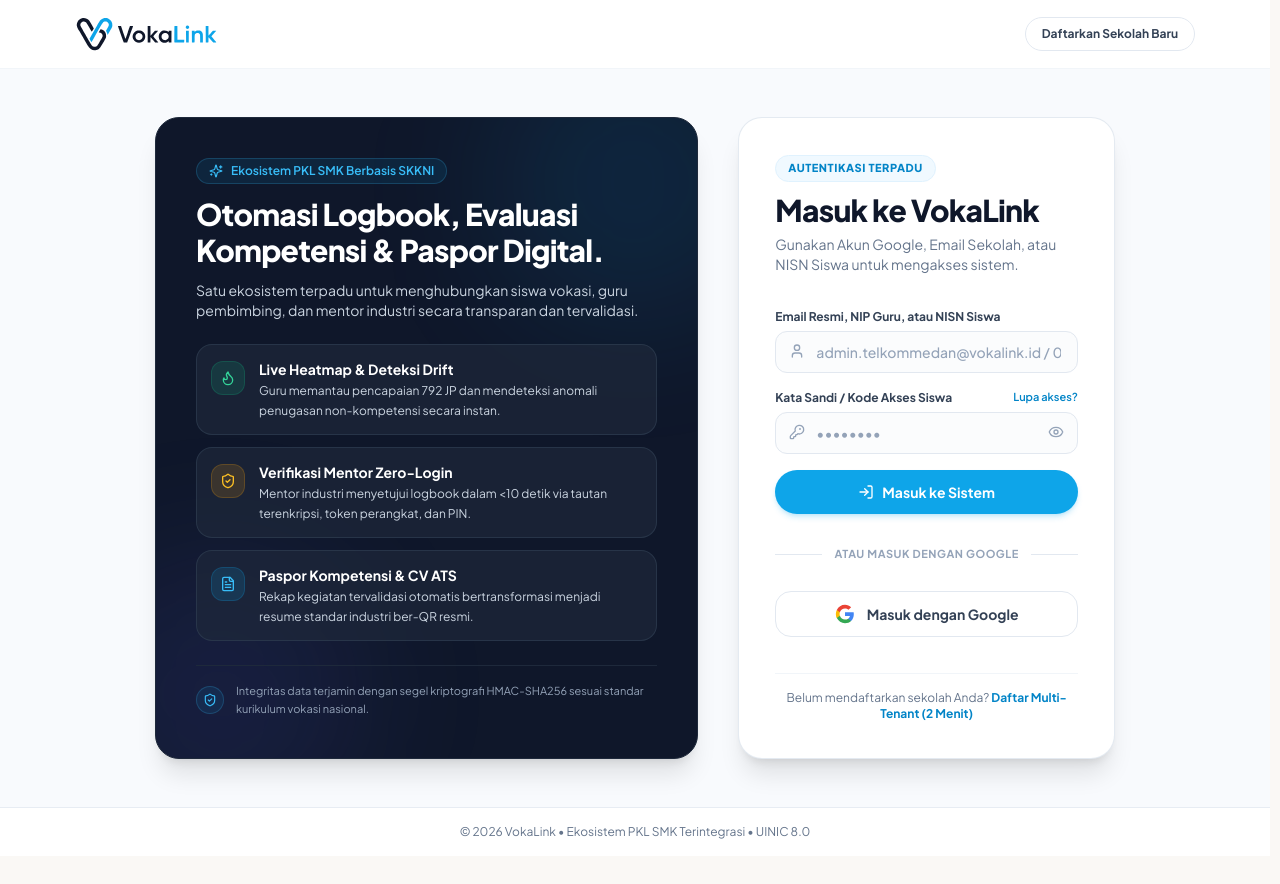
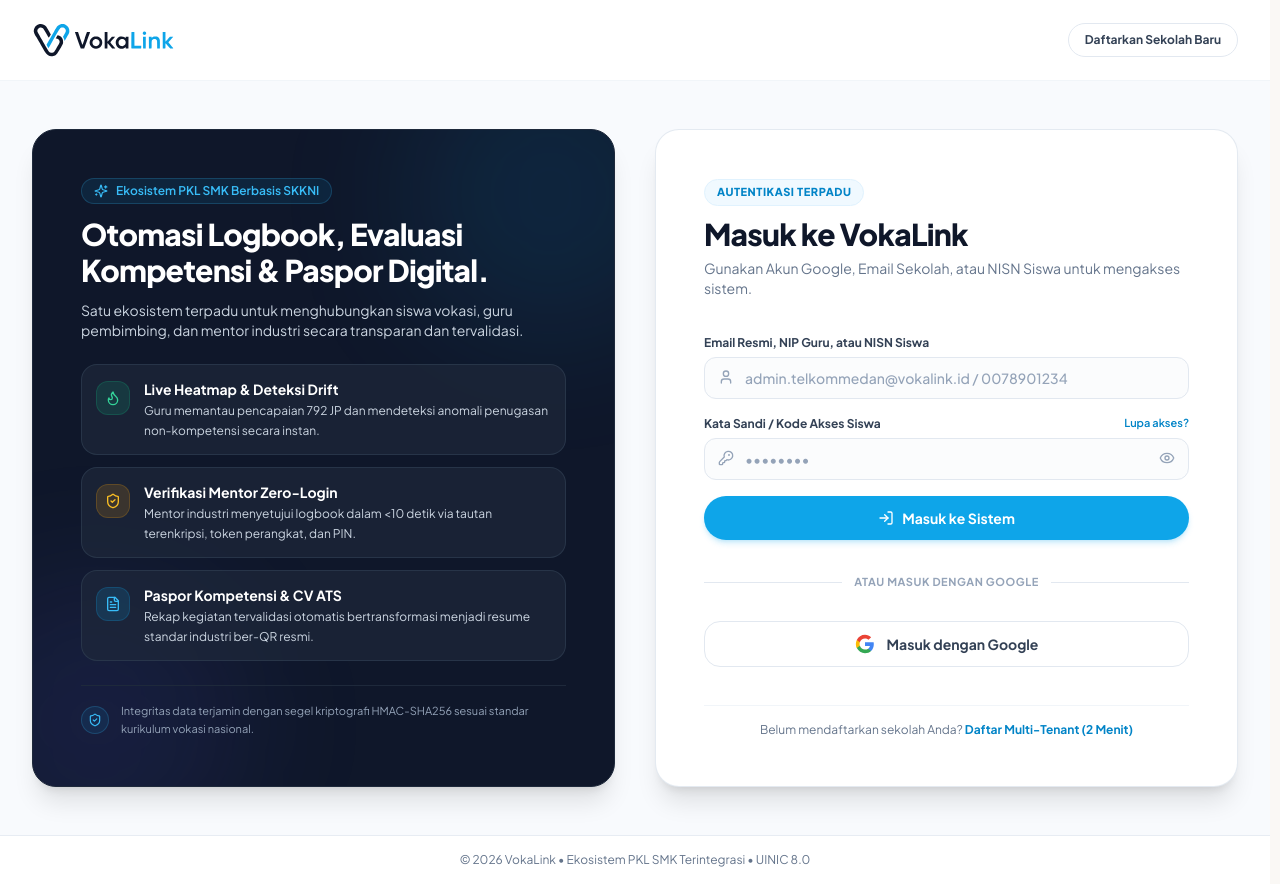
Before and after one commit to hfzfjr/VokaLink, a Next.js app in the folder apps/web/: page /login in a window 1280 px wide. Before the commit the page ends 856 px from the top, so only its background shows below. Built offline with nearby package versions, Linux system fonts and the light colour scheme; no server answers.

Commit message:
feat(login): align navbar height to landing page and match card max-width to navbar margins

```diff
--- a/apps/web/src/app/(auth)/login/page.tsx
+++ b/apps/web/src/app/(auth)/login/page.tsx
@@ -198,10 +198,10 @@
   };
 
   return (
-    <main className="max-w-md lg:max-w-5xl mx-auto w-full px-4 sm:px-6 lg:px-8 py-8 sm:py-12 flex-1 flex flex-col justify-center">
-      <div className="grid grid-cols-1 lg:grid-cols-12 gap-8 lg:gap-10 items-stretch w-full">
+    <main className="max-w-7xl mx-auto w-full px-4 sm:px-6 lg:px-8 py-8 sm:py-12 flex-1 flex flex-col justify-center">
+      <div className="max-w-md mx-auto lg:max-w-none w-full grid grid-cols-1 lg:grid-cols-12 gap-8 lg:gap-10 items-stretch">
         {/* SECTION KIRI: Banner Grafis Fitur VokaLink (Hanya tampil di Desktop lg:flex, disembunyikan di Mobile) */}
-        <section className="hidden lg:flex lg:col-span-7 rounded-3xl bg-slate-900 text-white p-8 sm:p-10 border border-slate-800 shadow-xl flex-col justify-between relative overflow-hidden">
+        <section className="hidden lg:flex lg:col-span-6 rounded-3xl bg-slate-900 text-white p-8 sm:p-10 lg:p-12 border border-slate-800 shadow-xl flex-col justify-between relative overflow-hidden">
           {/* Ambient Glow */}
           <div className="absolute top-0 right-0 -mr-20 -mt-20 w-72 h-72 bg-sky-500/10 rounded-full blur-3xl pointer-events-none" />
           <div className="absolute bottom-0 left-0 -ml-20 -mb-20 w-72 h-72 bg-indigo-500/10 rounded-full blur-3xl pointer-events-none" />
@@ -276,7 +276,7 @@
         </section>
 
         {/* SECTION KANAN: Formulir Login Autentikasi Terpadu */}
-        <section className="w-full lg:col-span-5 bg-white p-7 sm:p-9 rounded-3xl border border-slate-200/90 shadow-xl flex flex-col justify-between space-y-6">
+        <section className="w-full lg:col-span-6 bg-white p-7 sm:p-9 lg:p-12 rounded-3xl border border-slate-200/90 shadow-xl flex flex-col justify-between space-y-6">
         <div>
           <span className="text-[11px] font-extrabold uppercase tracking-wider text-sky-600 bg-sky-50 px-3 py-1 rounded-full border border-sky-100 inline-block mb-2.5">
             Autentikasi Terpadu
--- a/apps/web/src/components/layout/Navbar.tsx
+++ b/apps/web/src/components/layout/Navbar.tsx
@@ -24,11 +24,11 @@
 
   return (
     <header
-      className={`border-b border-slate-100 bg-white/95 backdrop-blur-md ${
+      className={`border-b border-slate-100 bg-white/90 backdrop-blur-md transition-all duration-200 ${
         isSticky ? "sticky top-0 z-30 shadow-2xs" : ""
       }`}
     >
-      <div className="max-w-6xl mx-auto px-4 py-3.5 flex items-center justify-between">
+      <div className="max-w-7xl mx-auto px-4 sm:px-6 lg:px-8 h-20 flex items-center justify-between gap-3">
         {/* Kiri: Logo + Subtitle */}
         <div className="flex items-center gap-3">
           <VokaLogo size="md" />
```
